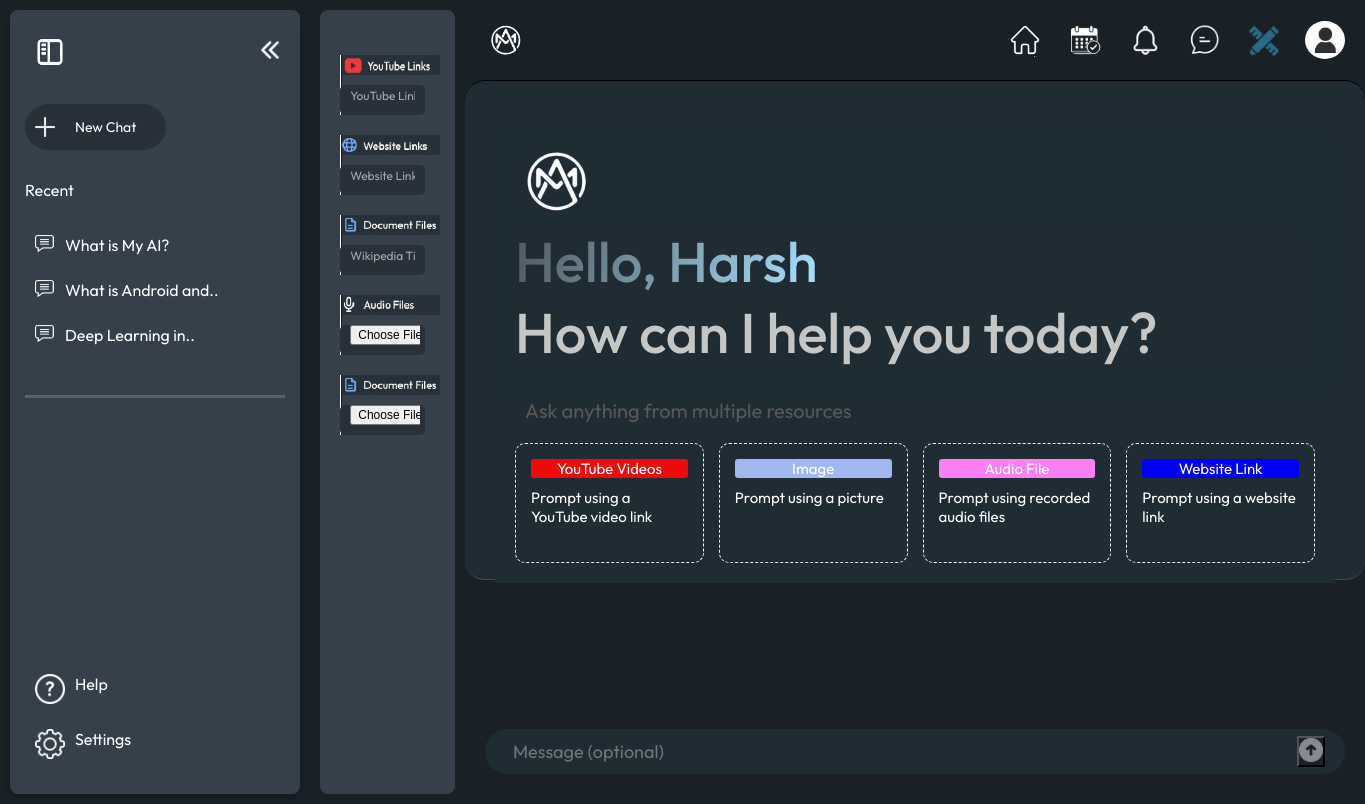
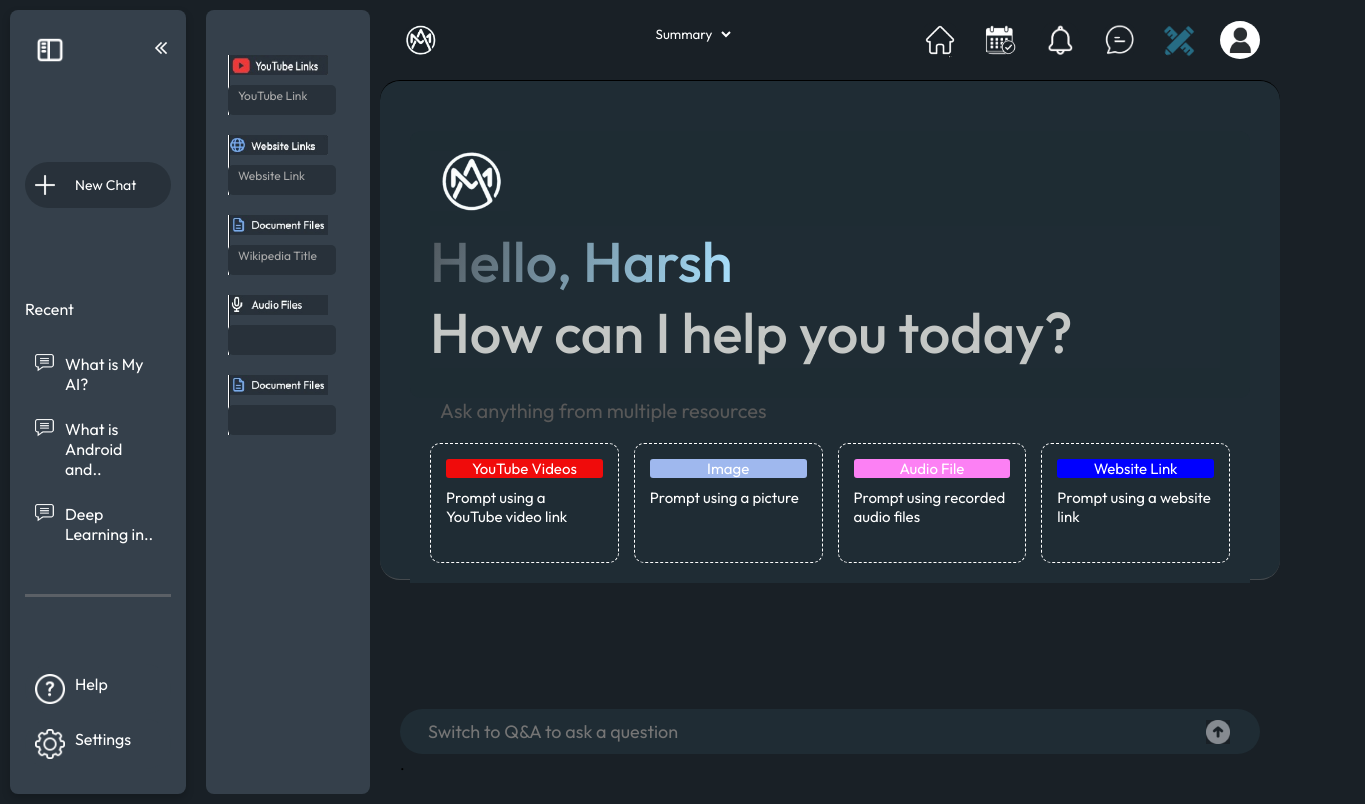
Before and after one commit to Harsh5784/poppy1, a React (Vite) app: page / in a window 1280 px wide. Shown: the whole page, 1365 px wide, since content can reach past the window. Built offline with nearby package versions, Linux system fonts and the light colour scheme.

Commit message:
links not woring

```diff
--- a/src/App.jsx
+++ b/src/App.jsx
@@ -29,7 +29,6 @@ const App = () => {
         </div>
       )}
 
-      <SimplePage setSummary={setSummary} />
       <Main summary={summary} />
     </>
   );
--- a/src/components/Main/Main.css
+++ b/src/components/Main/Main.css
@@ -15,15 +15,22 @@
     box-shadow: 0 0 10px rgba(0, 0, 0, 0.5);
     z-index: 1000; /* Make sure it's above other elements */
   }
-
-.main .nav {
+  .main .nav {
     display: flex;
-    align-items: center;
-    justify-content: space-between;
+    align-items: center; /* Center items vertically */
+    justify-content: space-between; /* Space out items */
     font-size: 22px;
     padding: 20px;
 }
 
+.nav-dropdown {
+    color: white;
+    align-self: flex-start; /* Aligns to the start of the flex container */
+    margin-left: 20px; /* Add margin to separate from logo */
+    background: transparent; /* Ensure background is as needed */
+    border: none; /* Remove border for cleaner look */
+    padding: 5px; /* Add padding for better touch area */
+}
 .main .nav .nav-right {
     display: flex;
     flex-direction: row;
@@ -184,9 +191,20 @@
     height: 45px;
 }
 
-.search-box img {
-    width: 24px;
-    cursor: pointer;
+.search-box button {
+    background-color: transparent; /* Remove the background */
+    border: none; /* Remove border */
+    border-radius: 50%; /* Make it circular */
+    width: 45px; /* Set width */
+    height: 45px; /* Set height */
+    display: flex; /* Center content */
+    align-items: center; /* Center content vertically */
+    justify-content: center; /* Center content horizontally */
+    cursor: pointer; /* Pointer on hover */
+}
+
+.search-box button img {
+    width: 24px; /* Adjust the size of the icon if needed */
 }
 
 .search-box input {
--- a/src/components/Main/Main.jsx
+++ b/src/components/Main/Main.jsx
@@ -11,6 +11,7 @@ export const Main = ({ summary }) => {
   const [apiSummary, setApiSummary] = useState('');
   const [loading, setLoading] = useState(false);
   const [inputMessage, setInputMessage] = useState('');
+  const [actionType, setActionType] = useState('summary');
 
   const parseSummary = (text) => {
     const sections = text.replace(/\*\*/g, '').split('\n').map(section => section.trim());
@@ -73,7 +74,6 @@ export const Main = ({ summary }) => {
     formData.append('username', defaultUsername);
     formData.append('question', question);
 
-    // Add previously extracted links
     const parsedData = JSON.parse(summary);
     const validLinks = extractLinks(parsedData);
     validLinks.youtube.forEach((link, index) => {
@@ -96,7 +96,7 @@ export const Main = ({ summary }) => {
           'Content-Type': 'application/x-www-form-urlencoded',
         },
       });
-      setApiSummary(response.data.answer); // Display the new API response
+      setApiSummary(response.data.answer);
     } catch (error) {
       console.error('Error asking question:', error);
       alert(`Error: ${error.response?.data.error || 'Bad Request'}`);
@@ -105,16 +105,26 @@ export const Main = ({ summary }) => {
     }
   };
 
+  const handleActionChange = (e) => {
+    const newActionType = e.target.value;
+    setActionType(newActionType);
+
+    if (newActionType === 'summary' && hasOutput) {
+      const parsedData = JSON.parse(summary);
+      const validLinks = extractLinks(parsedData);
+      sendDataToAPI(validLinks);
+    }
+  };
+
   const handleSubmit = (event) => {
     event.preventDefault();
-    const parsedData = hasOutput ? JSON.parse(summary) : null;
-
-    if (inputMessage.trim()) {
-      askQuestion(inputMessage); // Send user question to the new API
-      setInputMessage(''); // Clear input field
-    } else if (parsedData) {
+    if (actionType === 'qna' && inputMessage.trim()) {
+      askQuestion(inputMessage);
+      // Do not clear the input field after submitting
+    } else if (actionType === 'summary') {
+      const parsedData = JSON.parse(summary);
       const validLinks = extractLinks(parsedData);
-      sendDataToAPI(validLinks); // Send data to summary API
+      sendDataToAPI(validLinks);
     }
   };
 
@@ -124,6 +134,14 @@ export const Main = ({ summary }) => {
     <div className='main'>
       <div className="nav">
         <img src={assets.logo} alt="Logo" />
+        <select
+          value={actionType}
+          onChange={handleActionChange}
+          className="nav-dropdown"
+        >
+          <option value="summary">Summary</option>
+          <option value="qna">Q&A</option>
+        </select>
         <div className='nav-right'>
           <img src={assets.home_icon} alt="Home" />
           <img src={assets.calendar} alt="Calendar" />
@@ -189,15 +207,20 @@ export const Main = ({ summary }) => {
             <div className='search-box'>
               <input
                 type="text"
-                placeholder='Message (optional)'
+                placeholder={actionType === 'summary' ? 'Switch to Q&A to ask a question' : 'Message (optional)'}
                 value={inputMessage}
-                onChange={(e) => setInputMessage(e.target.value)}
+                onChange={(e) => actionType === 'qna' && setInputMessage(e.target.value)}
+                disabled={actionType === 'summary'} // Disable input in summary mode
               />
-              <button type="submit">
+
+              <button type="submit" disabled={actionType === 'summary'}>
                 <img src={upArrow} alt="Send" />
               </button>
             </div>
           </form>
+          {actionType === 'summary' && (
+            <p className="switch-message">.</p>
+          )}
         </div>
       </div>
     </div>
--- a/src/components/Sidebar/Links_bar/linkbar.jsx
+++ b/src/components/Sidebar/Links_bar/linkbar.jsx
@@ -1,4 +1,4 @@
-import React, { useState, useEffect } from 'react';
+import React, { useState } from 'react';
 import './linkbar.css';
 import youtubeIcon from '../../../assets/youtube_links.jpg';
 import websiteIcon from '../../../assets/website.jpg';
@@ -13,81 +13,35 @@ const SimplePage = ({ setSummary }) => {
   const [documentFiles, setDocumentFiles] = useState([null]);
 
   const handleInputChange = (type, index, value) => {
-    const newState = {
-      youtubeLinks,
-      websiteLinks,
-      wikipediaTitles,
-      audioFiles,
-      documentFiles,
-    };
-
     switch (type) {
       case 'youtube':
-        newState.youtubeLinks[index] = value;
-        setYoutubeLinks(newState.youtubeLinks);
+        setYoutubeLinks(prev => prev.map((link, i) => (i === index ? value : link)));
         break;
       case 'website':
-        newState.websiteLinks[index] = value;
-        setWebsiteLinks(newState.websiteLinks);
+        setWebsiteLinks(prev => prev.map((link, i) => (i === index ? value : link)));
         break;
       case 'wikipedia':
-        newState.wikipediaTitles[index] = value;
-        setWikipediaTitles(newState.wikipediaTitles);
+        setWikipediaTitles(prev => prev.map((title, i) => (i === index ? value : title)));
         break;
       default:
         break;
     }
-
-    // Update summary whenever inputs change
-    setSummary(JSON.stringify(newState));
   };
 
   const handleFileChange = (type, index, file) => {
-    const newState = {
-      youtubeLinks,
-      websiteLinks,
-      wikipediaTitles,
-      audioFiles,
-      documentFiles,
-    };
-
     switch (type) {
       case 'audio':
-        newState.audioFiles[index] = file;
-        setAudioFiles(newState.audioFiles);
+        setAudioFiles(prev => prev.map((audio, i) => (i === index ? file : audio)));
         break;
       case 'document':
-        newState.documentFiles[index] = file;
-        setDocumentFiles(newState.documentFiles);
+        setDocumentFiles(prev => prev.map((doc, i) => (i === index ? file : doc)));
         break;
       default:
         break;
     }
-
-    // Update summary whenever files change
-    setSummary(JSON.stringify(newState));
-  };
-
-  const canAddField = (type) => {
-    switch (type) {
-      case 'youtube':
-        return youtubeLinks.every(link => link.trim() !== '');
-      case 'website':
-        return websiteLinks.every(link => link.trim() !== '');
-      case 'wikipedia':
-        return wikipediaTitles.every(title => title.trim() !== '');
-      case 'audio':
-        return audioFiles.every(file => file !== null);
-      case 'document':
-        return documentFiles.every(file => file !== null);
-      default:
-        return false;
-    }
   };
 
   const addInputField = (type) => {
-    if (!canAddField(type)) return;
-
     switch (type) {
       case 'youtube':
         if (youtubeLinks.length < 5) setYoutubeLinks([...youtubeLinks, '']);
@@ -112,38 +66,29 @@ const SimplePage = ({ setSummary }) => {
   const removeInputField = (type, index) => {
     switch (type) {
       case 'youtube':
-        setYoutubeLinks(youtubeLinks.filter((_, i) => i !== index));
+        setYoutubeLinks(prev => prev.filter((_, i) => i !== index));
         break;
       case 'website':
-        setWebsiteLinks(websiteLinks.filter((_, i) => i !== index));
+        setWebsiteLinks(prev => prev.filter((_, i) => i !== index));
         break;
       case 'wikipedia':
-        setWikipediaTitles(wikipediaTitles.filter((_, i) => i !== index));
+        setWikipediaTitles(prev => prev.filter((_, i) => i !== index));
         break;
       case 'audio':
-        setAudioFiles(audioFiles.filter((_, i) => i !== index));
+        setAudioFiles(prev => prev.filter((_, i) => i !== index));
         break;
       case 'document':
-        setDocumentFiles(documentFiles.filter((_, i) => i !== index));
+        setDocumentFiles(prev => prev.filter((_, i) => i !== index));
         break;
       default:
         break;
     }
-
-    // Update summary after removing
-    const newState = {
-      youtubeLinks,
-      websiteLinks,
-      wikipediaTitles,
-      audioFiles,
-      documentFiles,
-    };
-    setSummary(JSON.stringify(newState));
   };
 
   return (
     <div className="simple-page">
       <div className="input-fields">
+        {/* YouTube Links */}
         {youtubeLinks.map((link, index) => (
           <div className="input-container" key={index}>
             <div className="vertical-line" style={{ left: `${index * 20}px` }} />
@@ -158,11 +103,14 @@ const SimplePage = ({ setSummary }) => {
               {index > 0 && (
                 <span className="remove-button" onClick={() => removeInputField('youtube', index)}>X</span>
               )}
-              <span className="add-button" onClick={() => addInputField('youtube')}>+</span>
+              {index === youtubeLinks.length - 1 && (
+                <span className="add-button" onClick={() => addInputField('youtube')}>+</span>
+              )}
             </div>
           </div>
         ))}
 
+        {/* Website Links */}
         {websiteLinks.map((link, index) => (
           <div className="input-container" key={index}>
             <div className="vertical-line" style={{ left: `${index * 20}px` }} />
@@ -177,11 +125,14 @@ const SimplePage = ({ setSummary }) => {
               {index > 0 && (
                 <span className="remove-button" onClick={() => removeInputField('website', index)}>X</span>
               )}
-              <span className="add-button" onClick={() => addInputField('website')}>+</span>
+              {index === websiteLinks.length - 1 && (
+                <span className="add-button" onClick={() => addInputField('website')}>+</span>
+              )}
             </div>
           </div>
         ))}
 
+        {/* Wikipedia Titles */}
         {wikipediaTitles.map((title, index) => (
           <div className="input-container" key={index}>
             <div className="vertical-line" style={{ left: `${index * 20}px` }} />
@@ -196,11 +147,14 @@ const SimplePage = ({ setSummary }) => {
               {index > 0 && (
                 <span className="remove-button" onClick={() => removeInputField('wikipedia', index)}>X</span>
               )}
-              <span className="add-button" onClick={() => addInputField('wikipedia')}>+</span>
+              {index === wikipediaTitles.length - 1 && (
+                <span className="add-button" onClick={() => addInputField('wikipedia')}>+</span>
+              )}
             </div>
           </div>
         ))}
 
+        {/* Audio Files */}
         {audioFiles.map((file, index) => (
           <div className="input-container" key={index}>
             <div className="vertical-line" style={{ left: `${index * 20}px` }} />
@@ -214,11 +168,14 @@ const SimplePage = ({ setSummary }) => {
               {index > 0 && (
                 <span className="remove-button" onClick={() => removeInputField('audio', index)}>X</span>
               )}
-              <span className="add-button" onClick={() => addInputField('audio')}>+</span>
+              {index === audioFiles.length - 1 && (
+                <span className="add-button" onClick={() => addInputField('audio')}>+</span>
+              )}
             </div>
           </div>
         ))}
 
+        {/* Document Files */}
         {documentFiles.map((file, index) => (
           <div className="input-container" key={index}>
             <div className="vertical-line" style={{ left: `${index * 20}px` }} />
@@ -232,7 +189,9 @@ const SimplePage = ({ setSummary }) => {
               {index > 0 && (
                 <span className="remove-button" onClick={() => removeInputField('document', index)}>X</span>
               )}
-              <span className="add-button" onClick={() => addInputField('document')}>+</span>
+              {index === documentFiles.length - 1 && (
+                <span className="add-button" onClick={() => addInputField('document')}>+</span>
+              )}
             </div>
           </div>
         ))}
--- a/src/components/Sidebar/Sidebar.css
+++ b/src/components/Sidebar/Sidebar.css
@@ -10,6 +10,12 @@
     color: #fff;
     box-shadow: 0 4px 8px rgba(0, 0, 0, 0.2);
 }
+.top {
+    display: flex; /* Use flexbox layout */
+    align-items: center; /* Center items vertically */
+    justify-content: space-between; /* Space items evenly */
+    background-color: #35404b; /* Keep your existing background color */
+}
 
 .sidebar img{
     width: 20px;
@@ -20,6 +26,7 @@
     border: none;
     cursor: pointer;
 }
+
 .toggle-linkbar{
     background-color: transparent;
 }
--- a/src/components/Sidebar/Sidebar.jsx
+++ b/src/components/Sidebar/Sidebar.jsx
@@ -5,11 +5,11 @@ import Linkbar from './Links_bar/linkbar'; // Ensure proper import of Linkbar
 import toggleIcon from '../../assets/right.png'; // Import your toggle image
 
 export const Sidebar = ({ setIsSidebarVisible }) => {
-    const [isLinkbarVisible, setIsLinkbarVisible] = useState(false); // State for Linkbar visibility
+    const [isSidebarVisible, setIsSidebarVisibleState] = useState(true); // State for Sidebar visibility
+    const [isLinkbarVisible, setIsLinkbarVisible] = useState(true); // State for Linkbar visibility
 
     const handleCollapse = () => {
-        setIsSidebarVisible(false);
-        setIsLinkbarVisible(false); // Close Linkbar when sidebar is collapsed
+        setIsSidebarVisibleState(false); // Hide Sidebar contents
     };
 
     const toggleLinkbarVisibility = () => {
@@ -18,13 +18,13 @@ export const Sidebar = ({ setIsSidebarVisible }) => {
 
     return (
         <div className='sidebar-container'>
+            {isSidebarVisible && (
                 <div className='sidebar'>
 <div className='top'>
-                    <div onClick={handleCollapse} className='menu'>
+    <span onClick={handleCollapse} className='menu'>
         <img src={assets.sidebar} alt="Sidebar Icon" />
-
-                    {/* Toggle Linkbar Image */}
-                    <span  className="toggle-linkbar" onClick={toggleLinkbarVisibility}>
+    </span>
+    <span className="toggle-linkbar" onClick={toggleLinkbarVisibility}>
         <img
             src={toggleIcon}
             alt="Toggle Linkbar"
@@ -32,7 +32,6 @@ export const Sidebar = ({ setIsSidebarVisible }) => {
         />
     </span>
 </div>
-
 
                         <div className="new-chat">
                             <img src={assets.plus} alt="New Chat" />
@@ -54,7 +53,6 @@ export const Sidebar = ({ setIsSidebarVisible }) => {
                                 <p>Deep Learning in..</p>
                             </div>
                         </div>
-                </div>
 
                     <div className="bottom">
                         <div className="bottom-item">
@@ -67,8 +65,9 @@ export const Sidebar = ({ setIsSidebarVisible }) => {
                         </div>
                     </div>
                 </div>
-            {/* Only render Linkbar if it is visible */}
-            {isLinkbarVisible && <Linkbar setSummary={() => {}} />} {/* Pass setSummary or handle accordingly */}
+            )}
+            {/* Always render Linkbar, regardless of Sidebar state */}
+            {isLinkbarVisible && <Linkbar setSummary={() => {}} />}
         </div>
     );
 };
```
Also changed, not shown: src/components/Sidebar/Links_bar/linkbar.css (+19 -0 lines), src/assets/uploadfile.png (added). Lines whose indentation alone changed are shown as unchanged.
